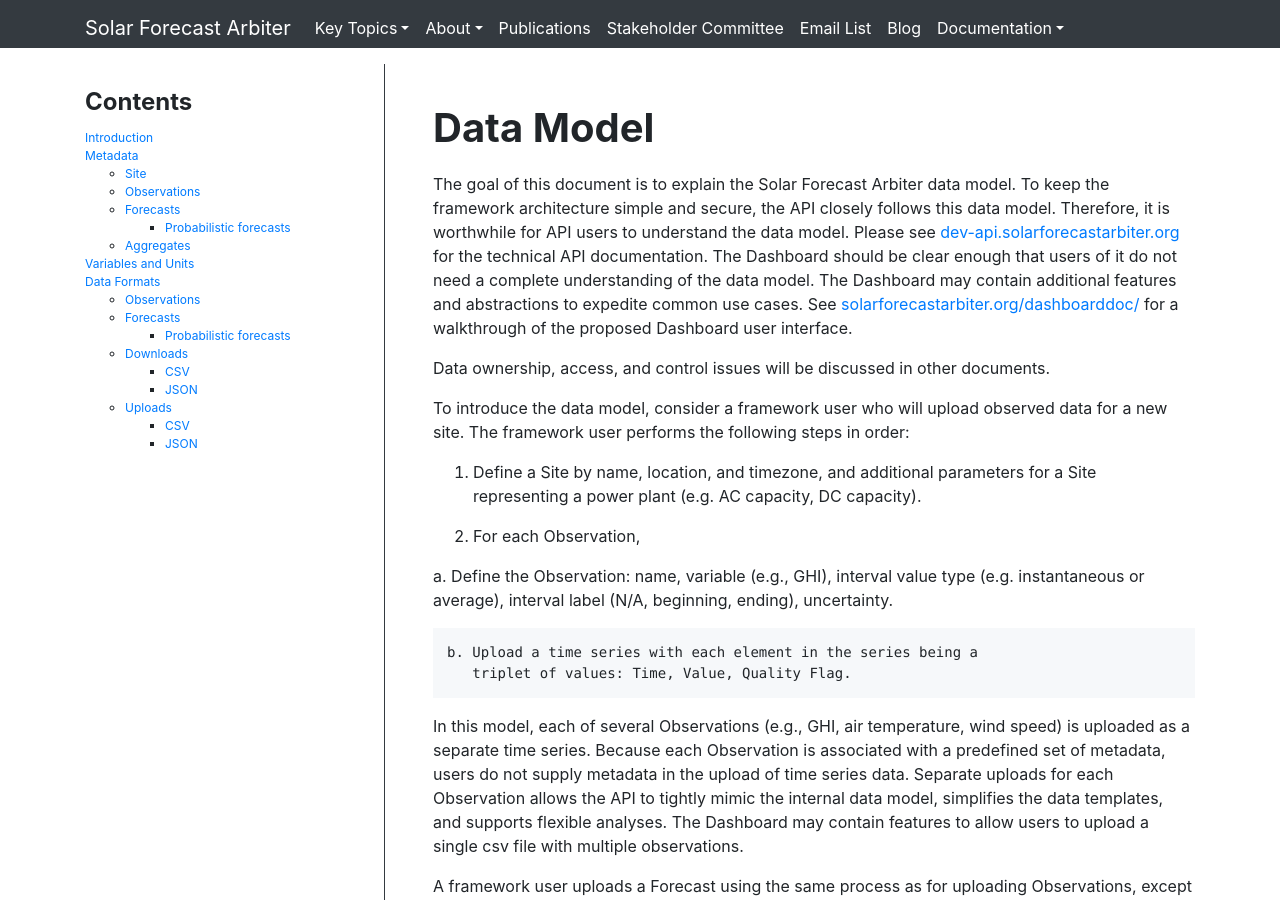
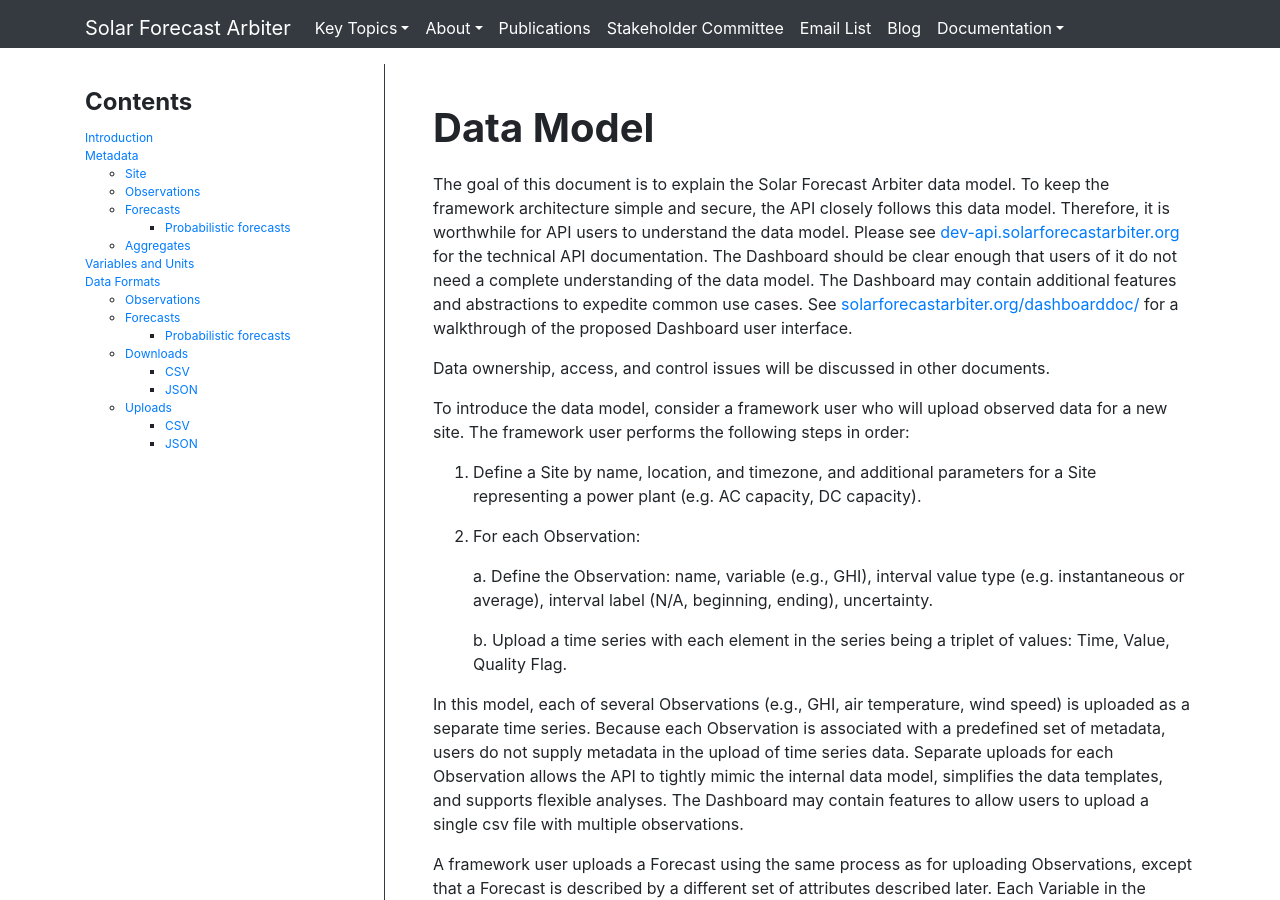
Before and after one commit to SolarArbiter/SolarArbiter.github.io, a Jekyll site: the page built from data_model.md, in a window 1280 px wide and 900 px high. Built offline with Jekyll 4.4.1, drawn with Linux system fonts in a browser that asks for light colours; comment, search, counter and statistics services are not loaded; our own code applies the rules of GitHub Pages for plain Markdown files.

Commit message:
fix nested list formatting

```diff
--- a/data_model.md
+++ b/data_model.md
@@ -29,14 +29,14 @@
     parameters for a Site representing a power plant (e.g. AC capacity,
     DC capacity).
 
-2.  For each Observation,
+2.  For each Observation:
 
-  a. Define the Observation: name, variable (e.g., GHI), interval value
-     type (e.g. instantaneous or average), interval label (N/A, beginning,
-     ending), uncertainty.
+    a. Define the Observation: name, variable (e.g., GHI), interval value
+       type (e.g. instantaneous or average), interval label (N/A, beginning,
+       ending), uncertainty.
 
-	b. Upload a time series with each element in the series being a
-	   triplet of values: Time, Value, Quality Flag.
+	  b. Upload a time series with each element in the series being a
+	     triplet of values: Time, Value, Quality Flag.
 
 In this model, each of several Observations (e.g., GHI, air temperature,
 wind speed) is uploaded as a separate time series. Because each
```
